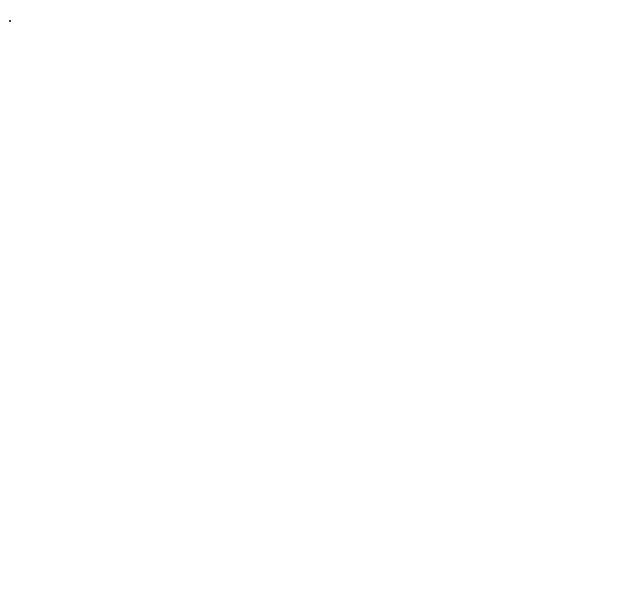
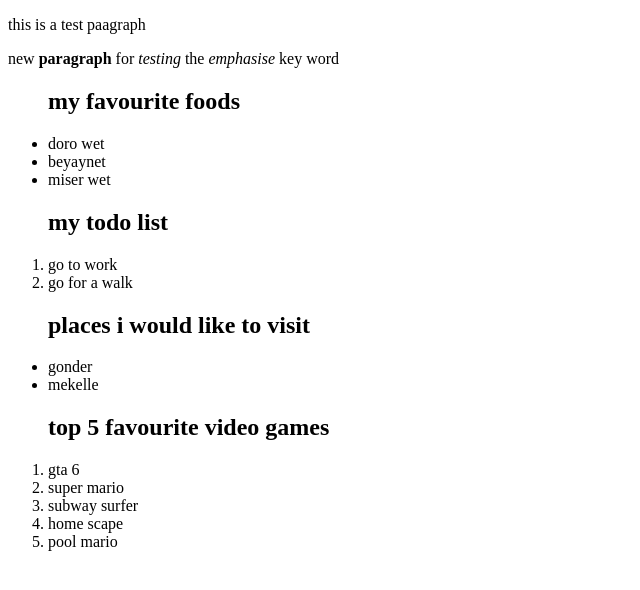
Before and after one commit to YOHANNES0936/odin-project-, a plain HTML site: page test no1.html in a window 1280 px wide. Shown: the whole page, without its empty margins (0-640 px from the left). Drawn offline with Linux system fonts and the light colour scheme.

Commit message:
new commit

```diff
--- a/test no1.html
+++ b/test no1.html
@@ -1,7 +1,35 @@
-<!DOCTYPE html>.
+<!DOCTYPE html>
 <html lang="en">
  <head>
   <meta charset="utf-8">
   <title> my test </title>
  </head>
+ <body>
+   <!-- this is a comment for later -->
+    <p>this is a test paagraph</p>
+    <p> new <strong>paragraph</strong> for <i>testing</i> the <em>emphasise</em> key word</p>
+    <ul><h2>my favourite foods</h2>
+      <li>doro wet</li>
+      <li>beyaynet</li>
+      <li>miser wet</li>
+    </ul>
+    <ol>
+      <h2> my todo list</h2>
+      <li>go to work</li>
+      <li>go for a walk</li>
+    </ol>
+    <ul>
+      <h2>places i would like to visit</h2>
+      <li>gonder</li>
+      <li>mekelle</li>
+    </ul>
+    <ol>
+      <h2>top 5 favourite video games</h2>
+      <li>gta 6</li>
+      <li>super mario</li>
+      <li>subway surfer</li>
+      <li>home scape</li>
+      <li>pool mario</li>
+    </ol>
+   </body>
 </html>
```
